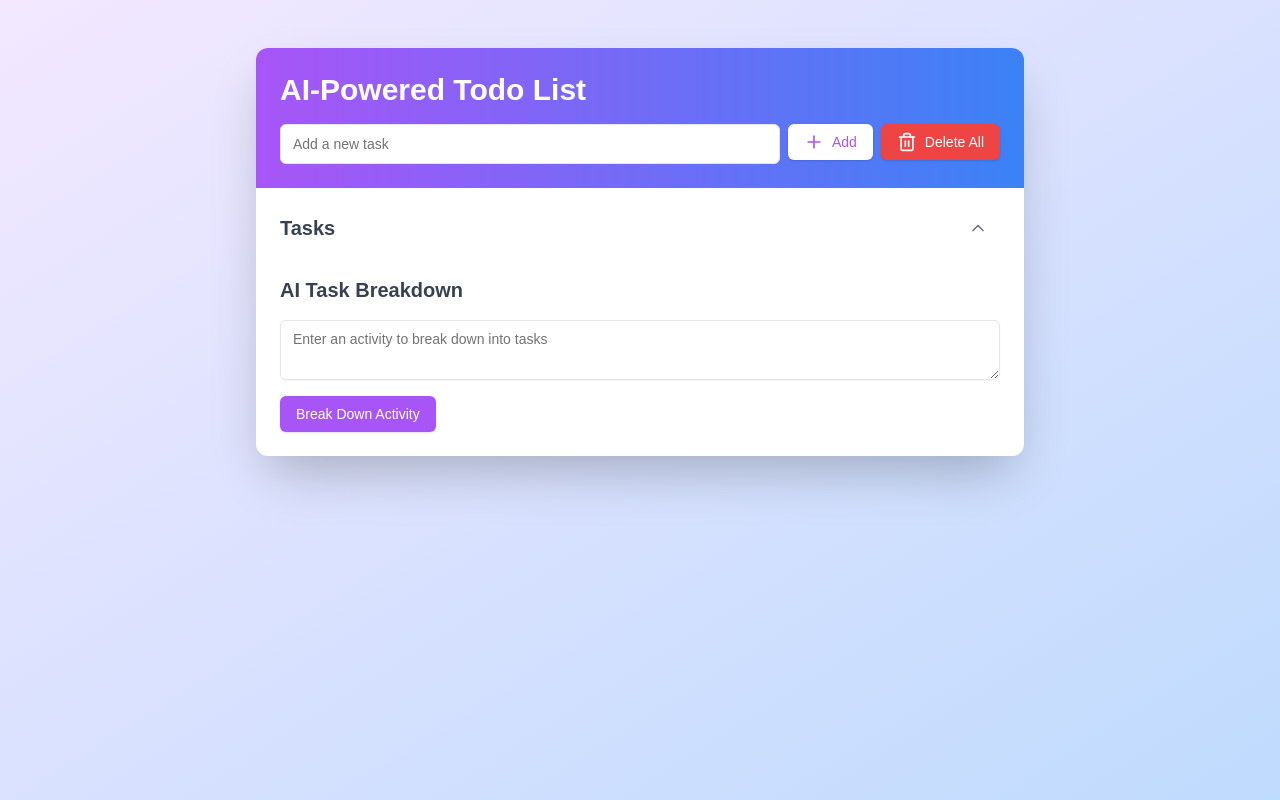
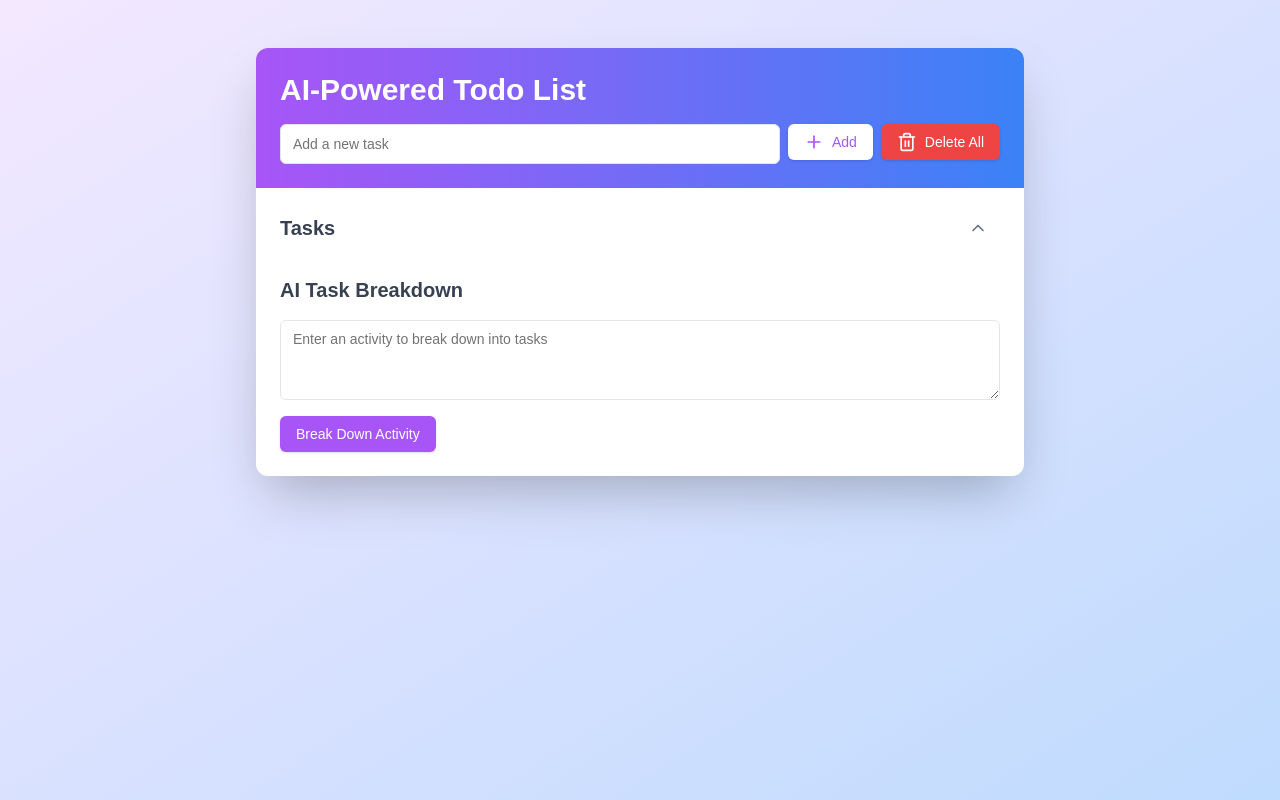
Before and after one commit to Ashish5689/TodoList, a Next.js app: page / in a window 1280 px wide. Built offline with nearby package versions, Linux system fonts and the light colour scheme.

Commit message:
Todolist

```diff
--- a/components/todo-list.tsx
+++ b/components/todo-list.tsx
@@ -1,6 +1,6 @@
 "use client"
 
-import { useState, useEffect, useRef } from "react"
+import { useState, useEffect } from "react"
 import { PlusIcon, Trash2Icon, PencilIcon, SaveIcon, ChevronDownIcon, ChevronUpIcon, GripVerticalIcon, AlertCircleIcon } from "lucide-react"
 import { DragDropContext, Droppable, Draggable, DropResult } from 'react-beautiful-dnd'
 import { Input } from "@/components/ui/input"
@@ -130,7 +130,6 @@ export function TodoListComponent() {
   const [isListExpanded, setIsListExpanded] = useState(true)
   const [isAIProcessing, setIsAIProcessing] = useState(false)
   const [streamedTasks, setStreamedTasks] = useState<string>("")
-  const streamRef = useRef<ReadableStreamDefaultReader<Uint8Array> | null>(null)
   const [generatedTasks, setGeneratedTasks] = useState<string[]>([])
 
   // Set isClient to true when component mounts
--- a/components/ui/textarea.tsx
+++ b/components/ui/textarea.tsx
@@ -3,14 +3,16 @@ import * as React from "react"
 import { cn } from "@/lib/utils"
 
 export interface TextareaProps
-  extends React.TextareaHTMLAttributes<HTMLTextAreaElement> {}
+  extends React.TextareaHTMLAttributes<HTMLTextAreaElement> {
+  // You can add custom props here if needed
+}
 
 const Textarea = React.forwardRef<HTMLTextAreaElement, TextareaProps>(
   ({ className, ...props }, ref) => {
     return (
       <textarea
         className={cn(
-          "flex min-h-[60px] w-full rounded-md border border-input bg-transparent px-3 py-2 text-sm shadow-sm placeholder:text-muted-foreground focus-visible:outline-none focus-visible:ring-1 focus-visible:ring-ring disabled:cursor-not-allowed disabled:opacity-50",
+          "flex min-h-[80px] w-full rounded-md border border-input bg-transparent px-3 py-2 text-sm ring-offset-background placeholder:text-muted-foreground focus-visible:outline-none focus-visible:ring-2 focus-visible:ring-ring focus-visible:ring-offset-2 disabled:cursor-not-allowed disabled:opacity-50",
           className
         )}
         ref={ref}
```
Also changed, not shown: .eslintrc.json.
